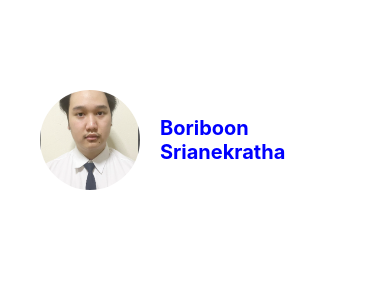
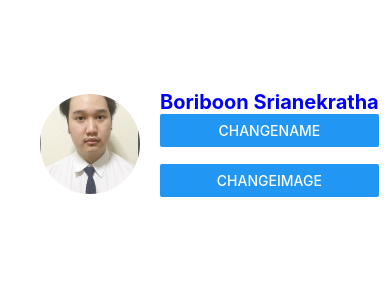
Before and after one commit to nanad21531/2113111187_ReactNative_2024, a React Native app: screen / in a window 390 px wide. Shown: the top 300 px of the page. Built offline with nearby package versions, Linux system fonts and the light colour scheme.

Commit message:
practice2 27/7/2567

```diff
--- a/components/ProfileScreen.tsx
+++ b/components/ProfileScreen.tsx
@@ -1,15 +1,33 @@
-import { StyleSheet, Text, View,Image } from 'react-native'
-import React, { Component } from 'react'
-import { styles } from '../components/styles'
+import { StyleSheet, Text, View, Image, Button } from 'react-native'
+import React, { useState } from 'react'
+import { styles } from './styles'
 const ProfileScreen = (): React.JSX.Element => {
+
+    const [name, setName] = useState("Boriboon Srianekratha");
+    const [image, setImage] = useState(require("../assets/nanad.png"));
+
+    const handleChangeName = () => {
+        setName("New Name");
+
+    }
+    const handleChangeimage = () => {
+        setImage(require("../assets/cat.jpg"));
+
+    }
+
 
 
     return (
         <View style={styles.container}>
             <View style={styles.profileContainer}>
-             <Image style={styles.profileImage} source={require("../assets/nanad.png")} />
-              <Text style={styles.profileName}>Boriboon Srianekratha</Text>
 
+                <Image style={styles.profileImage} source={image} />
+                <View>
+                    <Text style={styles.profileName}>{name}</Text>
+                    <Button title='ChangeName' onPress={handleChangeName} />
+                    <Text>{"\n"}</Text>
+                    <Button title='Changeimage' onPress={handleChangeimage} />
+                </View>
 
             </View>
         </View>
```
